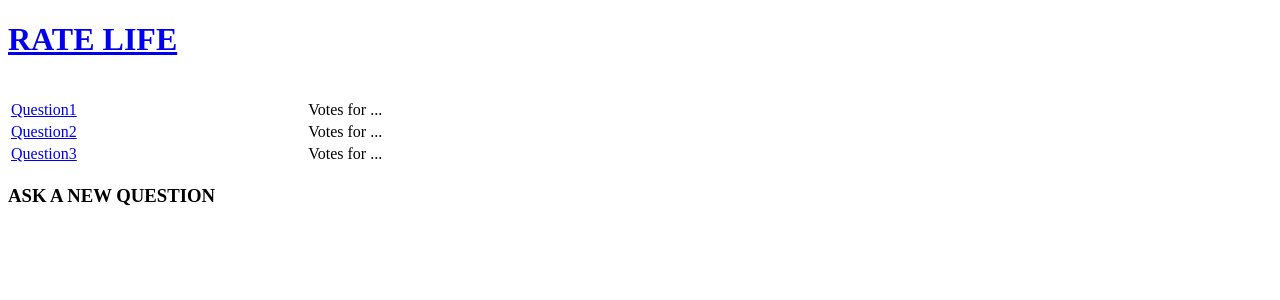
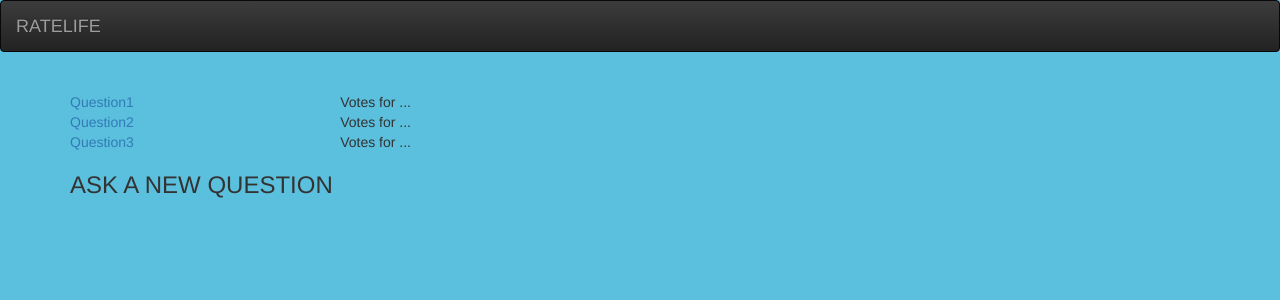
Before and after one commit to Cav19/ratelife, a Django app: page /polls/ in a window 1280 px wide. Shown: the top 300 px of the page. Run offline with Django 3.2, Linux system fonts and the light colour scheme; some libraries are stand-ins or nearby versions.

```diff
--- a/ratelifeserver/polls/templates/polls/home.html
+++ b/ratelifeserver/polls/templates/polls/home.html
@@ -2,12 +2,33 @@
 <html>
 <head>
 
-	<title>RateLife</title>
+  <title></title>
+  <meta charset="utf-8">
+  <meta name="viewport" content="width=device-width, initial-scale=1">
+  <link rel="stylesheet" href="https://maxcdn.bootstrapcdn.com/bootstrap/3.3.7/css/bootstrap.min.css" integrity="sha384-BVYiiSIFeK1dGmJRAkycuHAHRg32OmUcww7on3RYdg4Va+PmSTsz/K68vbdEjh4u" crossorigin="anonymous">
+  <link rel="stylesheet" href="https://cdnjs.cloudflare.com/ajax/libs/bootstrap-datepicker/1.6.4/css/bootstrap-datepicker.css" crossorigin="anonymous">
+  <link rel="stylesheet" href="https://maxcdn.bootstrapcdn.com/bootstrap/3.3.7/css/bootstrap-theme.min.css" integrity="sha384-rHyoN1iRsVXV4nD0JutlnGaslCJuC7uwjduW9SVrLvRYooPp2bWYgmgJQIXwl/Sp" crossorigin="anonymous">
+
+  <style type="text/css"> body{background: #5bc0de;}</style>
+
 </head>
 <body>
 
-<h1> <a href="/polls"> RATE LIFE </a></h1>
-<div id=questionsContainer>
+<script src="http://code.jquery.com/jquery-1.9.1.js"></script>
+ <script src="http://code.jquery.com/ui/1.10.2/jquery-ui.js"></script>
+ <script src="https://maxcdn.bootstrapcdn.com/bootstrap/3.3.7/js/bootstrap.min.js" integrity="sha384-Tc5IQib027qvyjSMfHjOMaLkfuWVxZxUPnCJA7l2mCWNIpG9mGCD8wGNIcPD7Txa" crossorigin="anonymous"></script>
+
+<nav class="navbar navbar-inverse">
+  <div class="container-fluid">
+    <div class="navbar-header">
+      <a class="navbar-brand" href="/polls"> RATELIFE </a>
+    </div>
+    <ul class="nav navbar-nav">
+    </ul>
+  </div>
+</nav>
+<div class="container" id=questionsContainer>
+
 
 <table style="width:50%">
 
```
Also changed, not shown: ratelifeserver/polls/templates/polls/questionPage.html (+30 -3 lines), ratelifeserver/db.sqlite3, ratelifeserver/polls/urls.py (line endings or trailing spaces).
